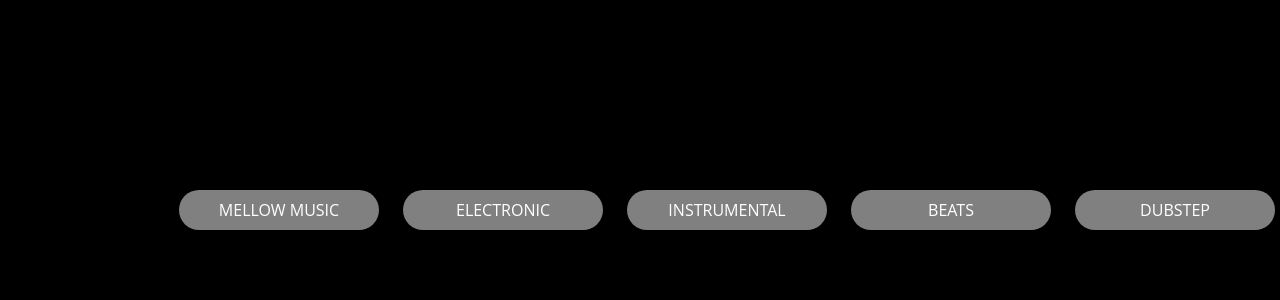
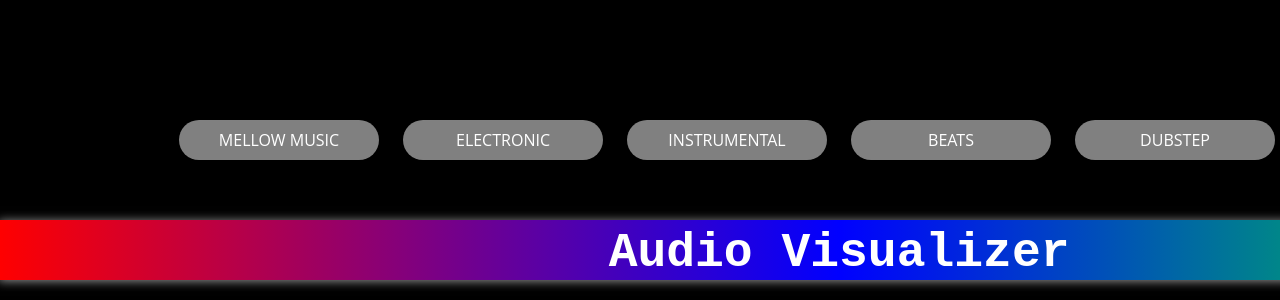
Before and after one commit to manasmehta18/extra-credit-2, a plain HTML site: page index.html in a window 1280 px wide. Shown: the part 678-978 px from the top of the page. Drawn offline with Linux system fonts and the light colour scheme.

Commit message:
final project. added bar at bottom with title

```diff
--- a/index.html
+++ b/index.html
@@ -16,6 +16,9 @@
         <button id="dubstep" class="btn">Dubstep</button>
         <button id="rammstein" class="btn">Fricken Rammstein</button>
     </div>
+    <div id="nav">
+        <h1> Audio Visualizer </h1>
+    </div>
 </div>
 </body>
 </html>
--- a/style.css
+++ b/style.css
@@ -1,12 +1,41 @@
+#nav {
+    height: 60px;
+    width: 109.8%;
+    margin-top: 20px;
+    margin-left: -75px;
+    text-align: center;
+    background: rgb(255,0,0);
+    background: linear-gradient(90deg, rgba(255,0,0,1) 0%, rgba(0,0,255,1) 50%, rgba(0,255,31,1) 100%);
+    position: absolute;
+    z-index: 800;
+    overflow: hidden;
+    background-color: transparent;
+    position: -webkit-sticky; /* Safari */
+    position: sticky;
+    top: 0;
+    left: 0;
+    box-shadow: 0 1px 10px #999;
+}
+
+h1 {
+    color: white;
+    font-family: "Courier New", Courier, "Lucida Sans Typewriter", "Lucida Typewriter";
+    margin-top: 6px;
+    font-size: 3em;
+    font-weight: 600;
+}
+
 #container {
-    height: 930px;
+    height: 1000px;
     width: 1532px;
-    padding-top: 50px;
     padding-left: 75px;
     padding-right: 75px;
     text-align: center;
     background-color: black;
-    margin: -10px;
+    margin-top: -30px;
+    margin-left: -10px;
+    margin-right: -10px;
+    margin-bottom: -10px;
 }
 
 #canvas {
```
